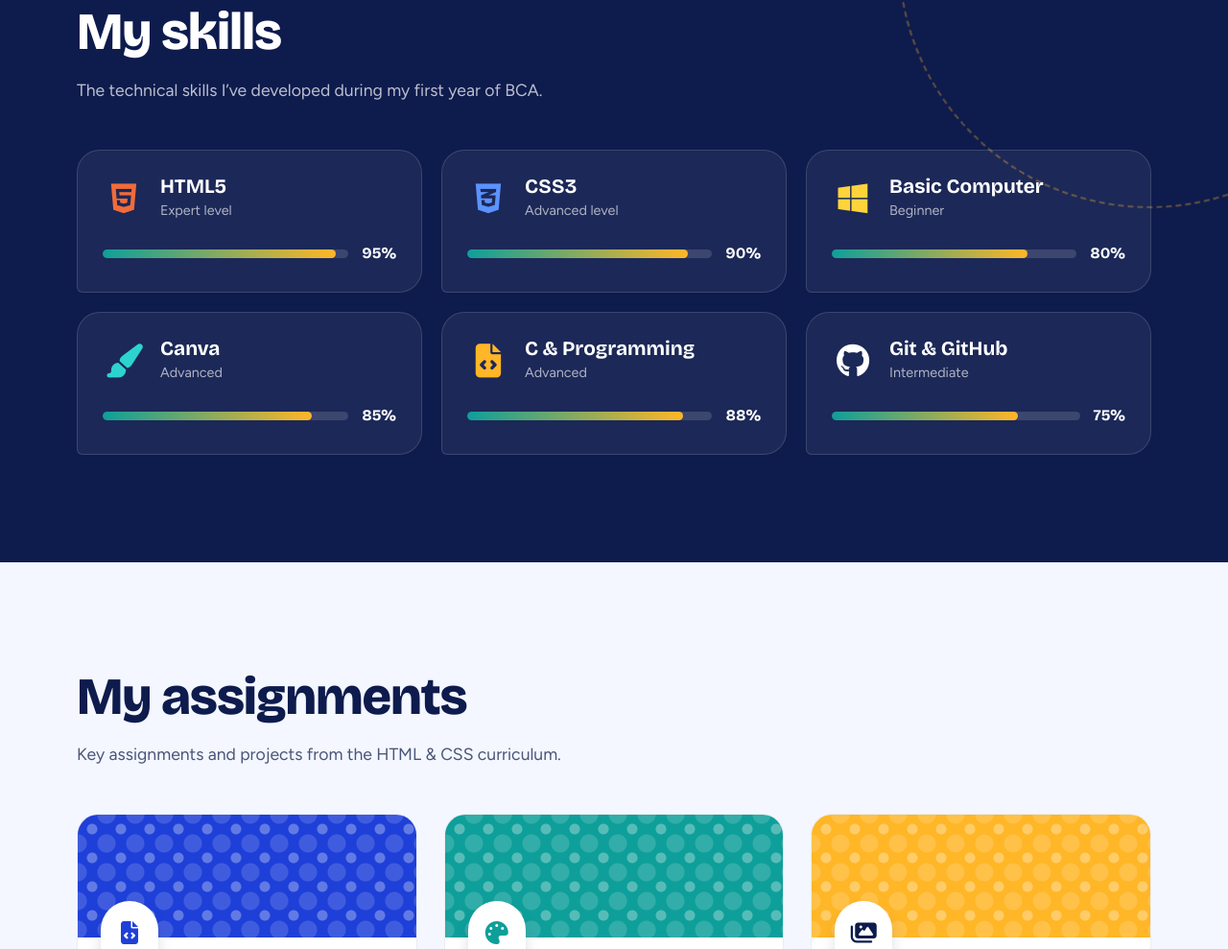
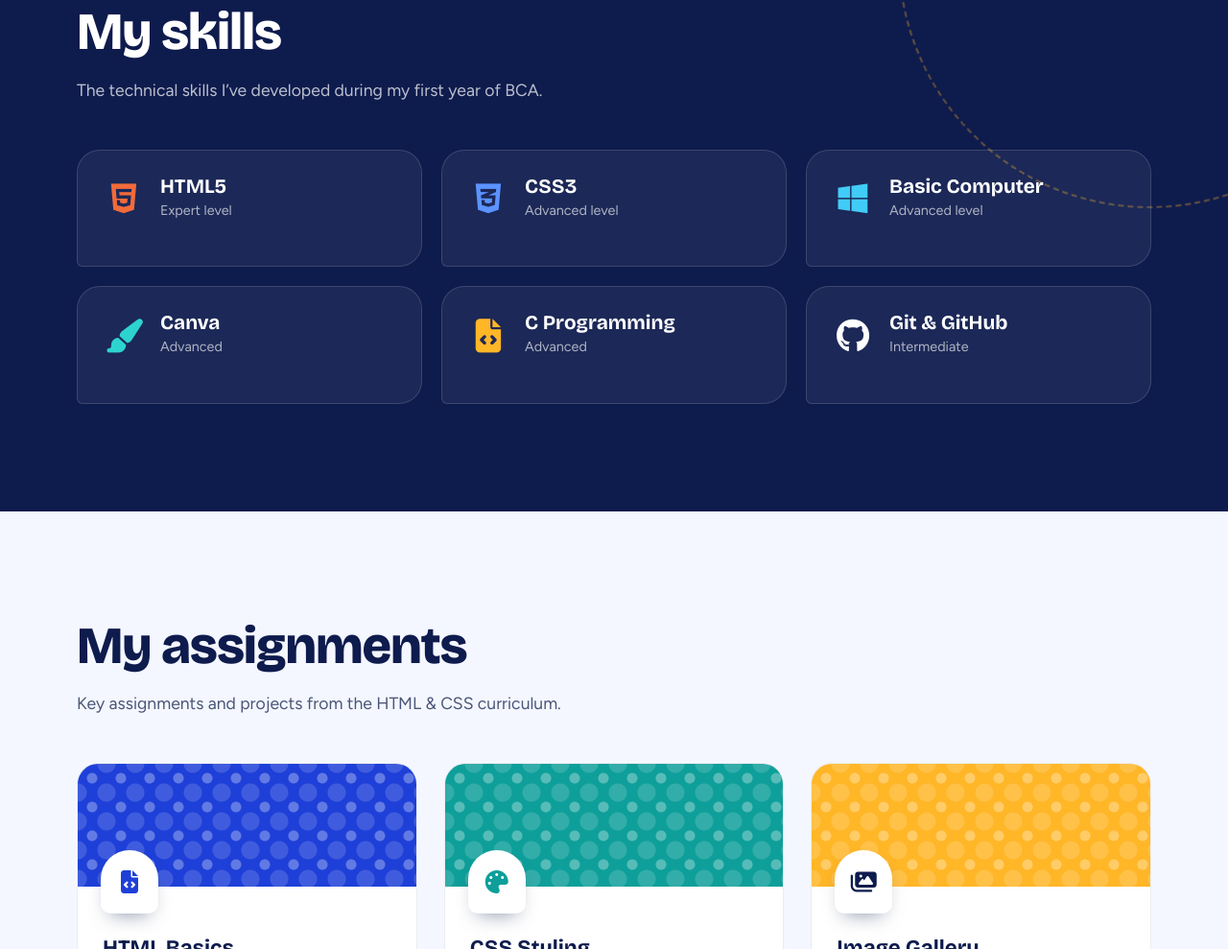
Before and after one commit to Tanmaysharma752008/Portfolio, a plain HTML site: page index.html in a window 1280 px wide. Shown: the part 2006-2995 px from the top of the page at 96% size. Drawn offline with nearby package versions, Linux system fonts and the light colour scheme.

Commit message:
Update index.html

```diff
--- a/index.html
+++ b/index.html
@@ -124,7 +124,7 @@
     </section>
 
 
-    <section class="section dark" id="skills">
+  <section class="section dark" id="skills">
       <div class="wrap">
         <h2 class="title">My skills</h2>
         <p class="lead">The technical skills I’ve developed during my first year of BCA.</p>
@@ -137,11 +137,7 @@
                 <p class="level">Expert level</p>
               </div>
             </div>
-            <div class="meter">
-              <div class="track">
-                <div class="fill" style="--w:95%"></div>
-              </div><span class="pct">95%</span>
-            </div>
+
           </article>
           <article class="skill">
             <div class="skill-head"><i class="fab fa-css3-alt" style="color:#5B93FF"></i>
@@ -150,24 +146,16 @@
                 <p class="level">Advanced level</p>
               </div>
             </div>
-            <div class="meter">
-              <div class="track">
-                <div class="fill" style="--w:90%"></div>
-              </div><span class="pct">90%</span>
-            </div>
+
           </article>
           <article class="skill">
-            <div class="skill-head"><i class="fab fa-windows" style="color:#FFD43B"></i>
+            <div class="skill-head"><i class="fa-brands fa-windows" style="color:#41ccf7"></i>
               <div>
                 <h3>Basic Computer</h3>
-                <p class="level">Beginner</p>
+                <p class="level">Advanced level</p>
               </div>
             </div>
-            <div class="meter">
-              <div class="track">
-                <div class="fill" style="--w:80%"></div>
-              </div><span class="pct">80%</span>
-            </div>
+
           </article>
           <article class="skill">
             <div class="skill-head"><i class="fas fa-paint-brush" style="color:#2DD4CF"></i>
@@ -176,23 +164,13 @@
                 <p class="level">Advanced</p>
               </div>
             </div>
-            <div class="meter">
-              <div class="track">
-                <div class="fill" style="--w:85%"></div>
-              </div><span class="pct">85%</span>
-            </div>
           </article>
           <article class="skill">
             <div class="skill-head"><i class="fas fa-file-code" style="color:var(--marigold)"></i>
               <div>
-                <h3> C &amp; Programming</h3>
+                <h3>C Programming</h3>
                 <p class="level">Advanced</p>
               </div>
-            </div>
-            <div class="meter">
-              <div class="track">
-                <div class="fill" style="--w:88%"></div>
-              </div><span class="pct">88%</span>
             </div>
           </article>
           <article class="skill">
@@ -202,17 +180,10 @@
                 <p class="level">Intermediate</p>
               </div>
             </div>
-            <div class="meter">
-              <div class="track">
-                <div class="fill" style="--w:75%"></div>
-              </div><span class="pct">75%</span>
-            </div>
           </article>
         </div>
       </div>
     </section>
-
-
     <section class="section" id="assignments">
       <div class="wrap">
         <h2 class="title">My assignments</h2>
```
